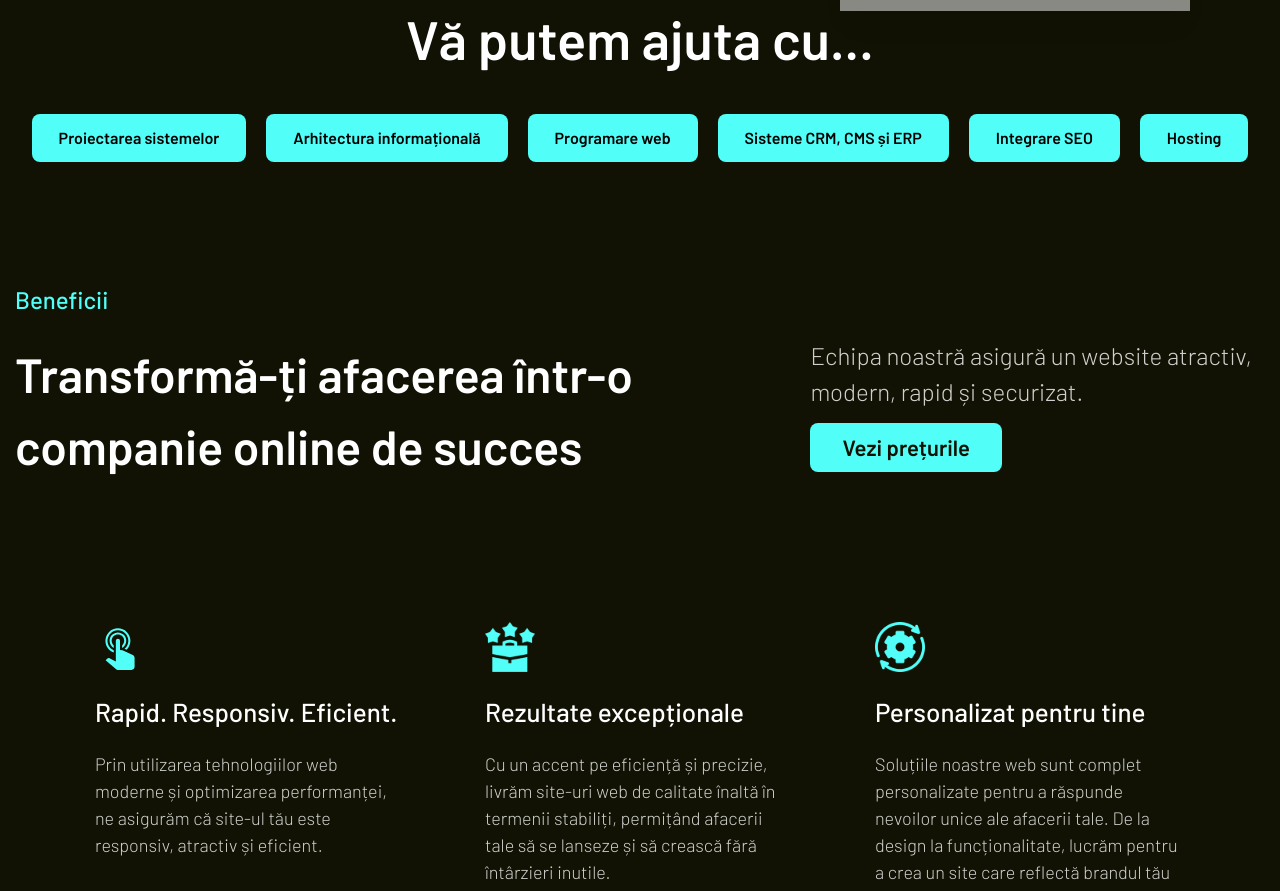
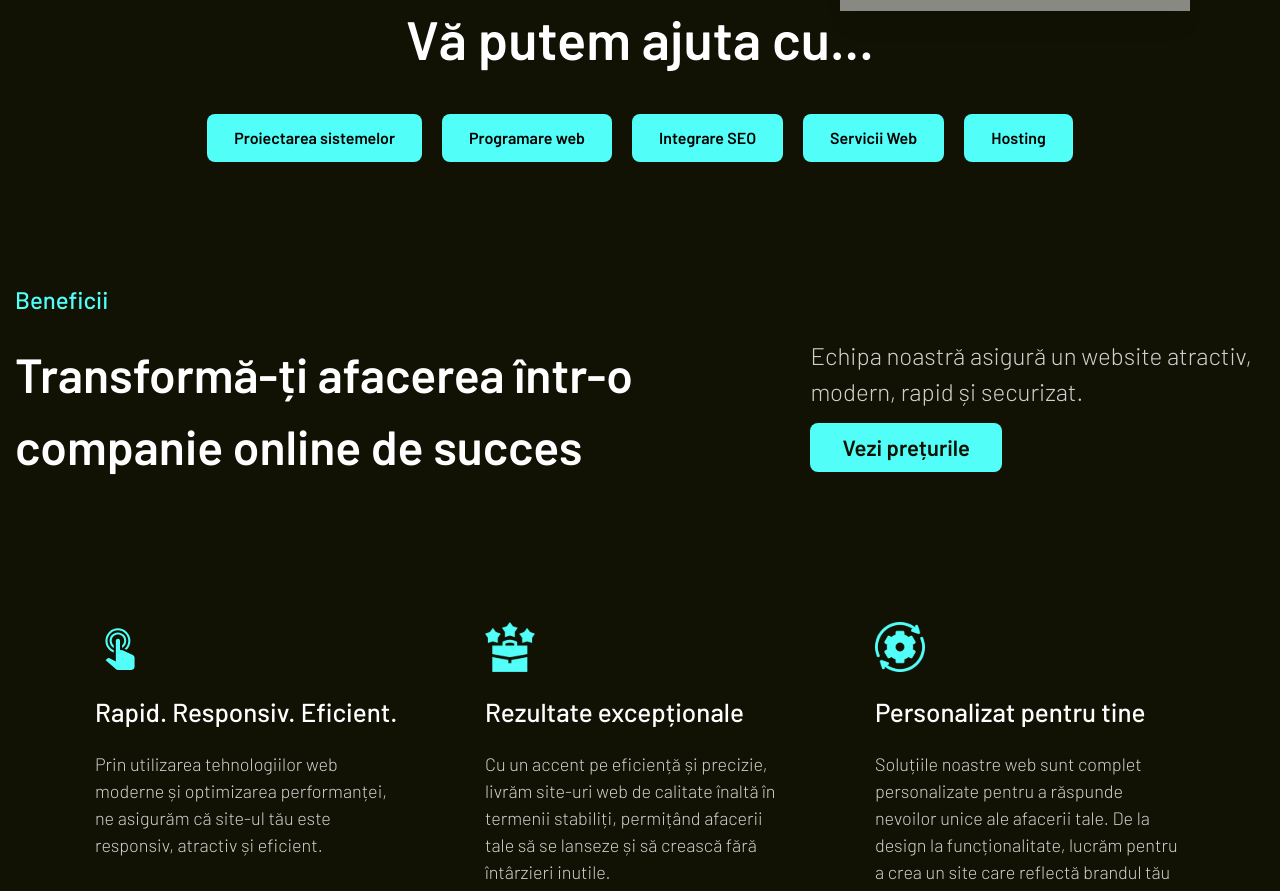
Before and after one commit to CristiMH/UIPrimeSSR, a React (Vite) app: page / in a window 1280 px wide. Shown: the part 2389-3280 px from the top of the page. Built offline with nearby package versions, Linux system fonts and the light colour scheme; no server answers.

Commit message:
website info - benefits

```diff
--- a/src/components/Benefits.jsx
+++ b/src/components/Benefits.jsx
@@ -33,10 +33,9 @@ const Benefits = ({ onScrollTo }) => {
                     viewport={{ once: false, amount: 0 }} className="flex flex-wrap justify-center gap-[20px] mt-[35px]">
                     {[
                         { en: 'System Design', ro: 'Proiectarea sistemelor' },
-                        { en: 'Information Architecture', ro: 'Arhitectura informațională' },
                         { en: 'Web Programming', ro: 'Programare web' },
-                        { en: 'CRM, CMS & ERP Systems', ro: 'Sisteme CRM, CMS și ERP' },
                         { en: 'SEO Integration', ro: 'Integrare SEO' },
+                        { en: 'Web Services', ro: 'Servicii Web' },
                         { en: 'Hosting', ro: 'Hosting' }
                     ].map((item, idx) => (
                         <div key={idx} className="bg-[#51FFF8] px-[23px] py-[8px] xs:px-[27px] xs:py-[12px] rounded-[8px]">
```
